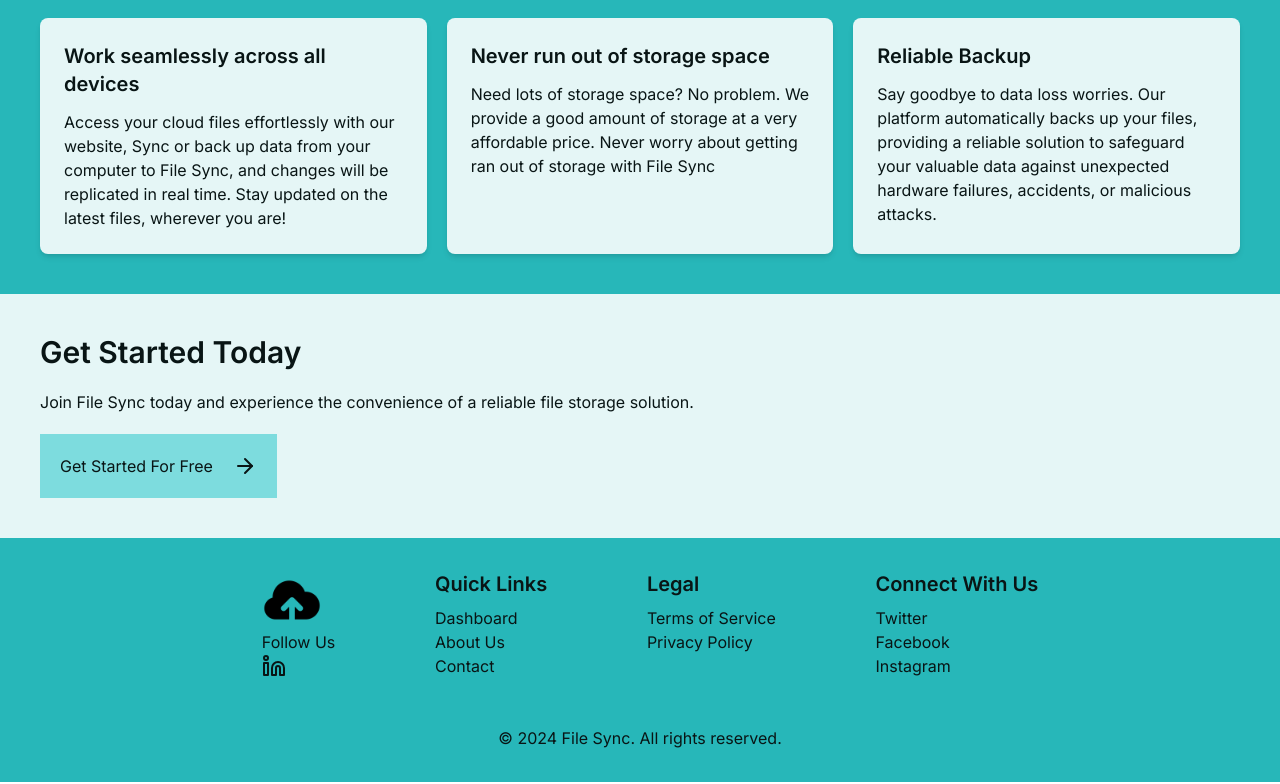
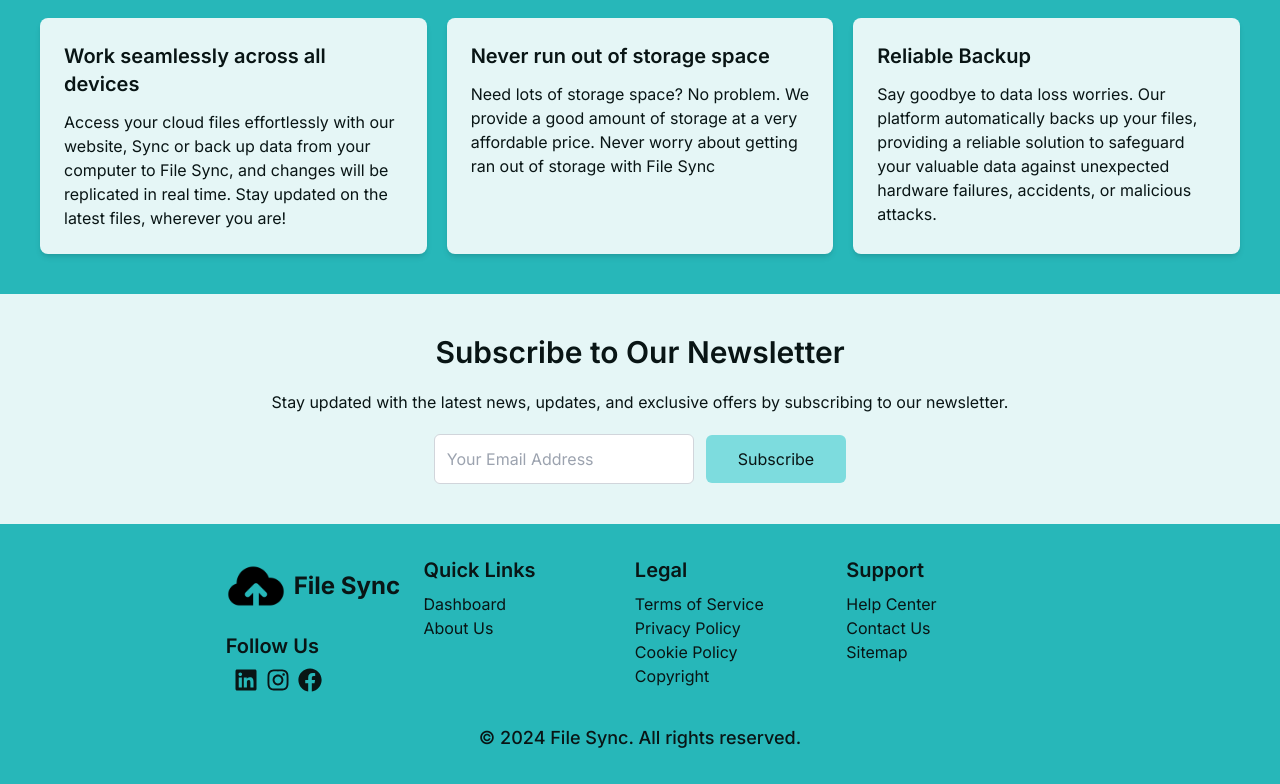
Before and after one commit to B-Mustafa/file-storage, a Next.js app: page / in a window 1280 px wide. Shown: the part 670-1454 px from the top of the page. Built offline with nearby package versions, Linux system fonts and the light colour scheme; no server answers.

Commit message:
new theme intiated

```diff
--- a/app/globals.css
+++ b/app/globals.css
@@ -74,3 +74,14 @@
     @apply bg-background text-foreground;
   }
 }
+
+::-webkit-scrollbar{
+  background: #7DDCDE;
+  width: 10px;
+
+}
+
+::-webkit-scrollbar-thumb{
+  background-color: #218081;
+  border-radius: 10px;
+}
--- a/app/page.tsx
+++ b/app/page.tsx
@@ -1,10 +1,49 @@
+"use client"
 import Footer from "@/components/Footer";
 import { ArrowRight } from "lucide-react";
 import Image from "next/image";
 import Hero from '@/public/Documents.jpg'
 import Link from "next/link";
+import { useState } from "react";
 
 export default function Home() {
+
+  const [email, setEmail] = useState('');
+  const [isSubmitting, setIsSubmitting] = useState(false);
+  const [submissionError, setSubmissionError] = useState<string | null>(null);
+  const [submissionSuccess, setSubmissionSuccess] = useState(false);
+
+  const handleChange = (event: React.ChangeEvent<HTMLInputElement>) => {
+    setEmail(event.target.value);
+  };
+
+  const handleSubmit = async (event: React.FormEvent<HTMLFormElement>) => {
+    event.preventDefault();
+    setIsSubmitting(true);
+    setSubmissionError(null);
+
+    try {
+      // Mock API call to simulate form submission
+      const response = await fetch('https://example.com/subscribe', {
+        method: 'POST',
+        headers: {
+          'Content-Type': 'application/json',
+        },
+        body: JSON.stringify({ email }),
+      });
+
+      if (!response.ok) {
+        throw new Error('Failed to subscribe. Please try again later.');
+      }
+
+      setSubmissionSuccess(true);
+    } catch (error: any) {
+      setSubmissionError(error.message);
+    } finally {
+      setIsSubmitting(false);
+    }
+  };
+
   return (
     <main className="">
       <section className="flex flex-col lg:flex-row items-center  bg-light-background dark:bg-dark-background pb-10 pt-10 mt-2">
@@ -53,18 +92,31 @@ export default function Home() {
       </div>
     </section>
 
-      <section className=" bg-light-background dark:bg-dark-background text-light-text dark:text-dark-text p-10">
-        <div className="max-w-4xl ">
-          <h2 className="text-3xl font-semibold mb-5">Get Started Today</h2>
-          <p className="mb-5">
-            Join File Sync today and experience the convenience of a reliable file storage solution.
-          </p>
-          <Link href={"/dashboard"} className="flex bg-light-secondary dark:bg-dark-secondary w-fit p-5 cursor-pointer">
-            Get Started For Free
-            <ArrowRight className="ml-5" />
-          </Link>
-        </div>
-      </section>
+    <section className="bg-light-background dark:bg-dark-background text-light-text dark:text-dark-text p-10 flex flex-col justify-center">
+      <div className="w-full">
+        <h2 className="text-3xl font-semibold mb-5 text-center">Subscribe to Our Newsletter</h2>
+        <p className="mb-5 text-center ">
+          Stay updated with the latest news, updates, and exclusive offers by subscribing to our newsletter.
+        </p>
+        <form className="flex flex-col sm:flex-row items-center justify-center" onSubmit={handleSubmit}>
+          <input
+            type="email"
+            placeholder="Your Email Address"
+            className="w-full sm:w-auto p-3 mb-3 sm:mb-0 sm:mr-3 rounded-md border border-gray-300 focus:outline-none focus:border-primary dark:border-dark-border dark:focus:border-dark-primary"
+            onChange={handleChange}
+            value={email}
+            required
+          />
+          <button
+            type="submit"
+            className="bg-light-secondary dark:bg-dark-secondary text-light-text dark:text-dark-text py-3 px-8 rounded-md hover:bg-light-primary hover:text-dark-text dark:hover:bg-dark-primary dark:hover:text-dark-text focus:outline-none"
+          >
+            Subscribe
+          </button>
+        </form>
+      </div>
+    </section>
+
       <Footer/>
     </main>
   );
--- a/components/Footer.tsx
+++ b/components/Footer.tsx
@@ -1,22 +1,36 @@
 import Image from "next/image";
 import Link from "next/link";
 import Logo from "@/public/cloud_storage.png"
-import { Linkedin } from "lucide-react";
+
+import { FaFacebook, FaInstagram, FaLinkedin } from "react-icons/fa";
+
 
 
 const Footer = () => {
   return (
-      <footer className="bg-light-accent dark:bg-dark-accent text-light-text dark:text-dark-text py-8 ">
-        <div className="max-w-4xl mx-auto flex flex-wrap justify-around">
-          <div className="pl-5">
+    <footer className="bg-light-accent dark:bg-dark-accent text-light-text dark:text-dark-text py-8">
+      <div className="max-w-4xl mx-auto px-4 sm:px-6 lg:px-8 flex flex-wrap justify-around">
+        <div className="w-full sm:w-auto mb-6 sm:mb-0 mr-5">
+          <div className="flex items-center text-2xl font-bold">
             <Image src={Logo} width={60} height={60} alt="Main Logo" />
-            <div>
-              <h2>Follow Us</h2>
-              <Link href="#"> <Linkedin/> </Link>
-              <Link href="#"> </Link>
+            <span className="pl-2">File Sync</span>
+          </div>
+          <div className="mt-4">
+            <h2 className="font-semibold text-xl mb-2">Follow Us</h2>
+            <div className="flex text-2xl">
+              <Link href="#" className="ml-2 text-light-text dark:text-dark-text">
+                <FaLinkedin />
+              </Link>
+              <Link href="#" className="ml-2 text-light-text dark:text-dark-text">
+                <FaInstagram />
+              </Link>
+              <Link href="#" className="ml-2 text-light-text dark:text-dark-text">
+                <FaFacebook />
+              </Link>
             </div>
           </div>
-          <div className="flex flex-col mb-4">
+        </div>
+        <div className="w-full sm:w-1/2 lg:w-1/4 mb-6 sm:mb-0">
           <h4 className="text-xl font-semibold mb-2">Quick Links</h4>
           <ul>
             <li>
@@ -25,13 +39,9 @@ const Footer = () => {
             <li>
               <a href="/about">About Us</a>
             </li>
-              <li>
-                <a href="/contact">Contact</a>
-              </li>
           </ul>
         </div>
-
-          <div className="flex flex-col mb-4">
+        <div className="w-full sm:w-1/2 lg:w-1/4 mb-6 sm:mb-0">
           <h4 className="text-xl font-semibold mb-2">Legal</h4>
           <ul>
             <li>
@@ -40,26 +50,31 @@ const Footer = () => {
             <li>
               <a href="/privacy">Privacy Policy</a>
             </li>
+            <li>
+              <a href="/cookie">Cookie Policy</a>
+            </li>
+            <li>
+              <a href="/copyright">Copyright</a>
+            </li>
           </ul>
         </div>
-
-          <div className="flex flex-col mb-4">
-            <h4 className="text-xl font-semibold mb-2">Connect With Us</h4>
+        <div className="w-full sm:w-1/2 lg:w-1/4 mb-6 sm:mb-0">
+          <h4 className="text-xl font-semibold mb-2">Support</h4>
           <ul>
             <li>
-                <a href="https://twitter.com">Twitter</a>
+              <a href="#">Help Center</a>
             </li>
             <li>
-                <a href="https://facebook.com">Facebook</a>
+              <a href="#">Contact Us</a>
             </li>
             <li>
-                <a href="https://instagram.com">Instagram</a>
+              <a href="#">Sitemap</a>
             </li>
           </ul>
         </div>
       </div>
 
-        <div className="text-center mt-8">
+      <div className="text-center mt-8 text-lg font-medium">
         <p>&copy; 2024 File Sync. All rights reserved.</p>
       </div>
     </footer>
--- a/package.json
+++ b/package.json
@@ -14,6 +14,7 @@
     "@radix-ui/react-dropdown-menu": "^2.0.6",
     "@radix-ui/react-slot": "^1.0.2",
     "@tanstack/react-table": "^8.11.6",
+    "@types/react-icons": "^3.0.0",
     "class-variance-authority": "^0.7.0",
     "clsx": "^2.1.0",
     "firebase": "^10.7.1",
```
Also changed, not shown: 1 other file (tests, documents, lock files or other folders). Lines whose indentation alone changed are shown as unchanged.
